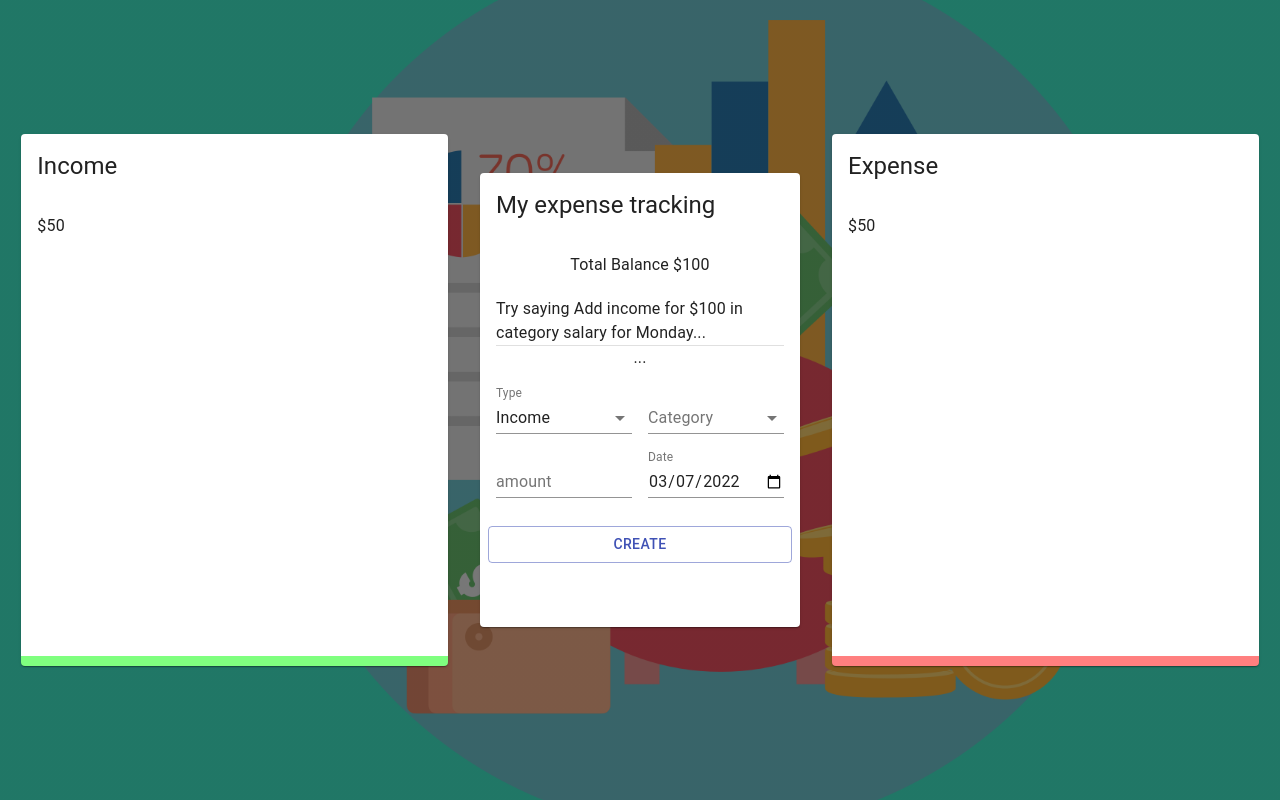
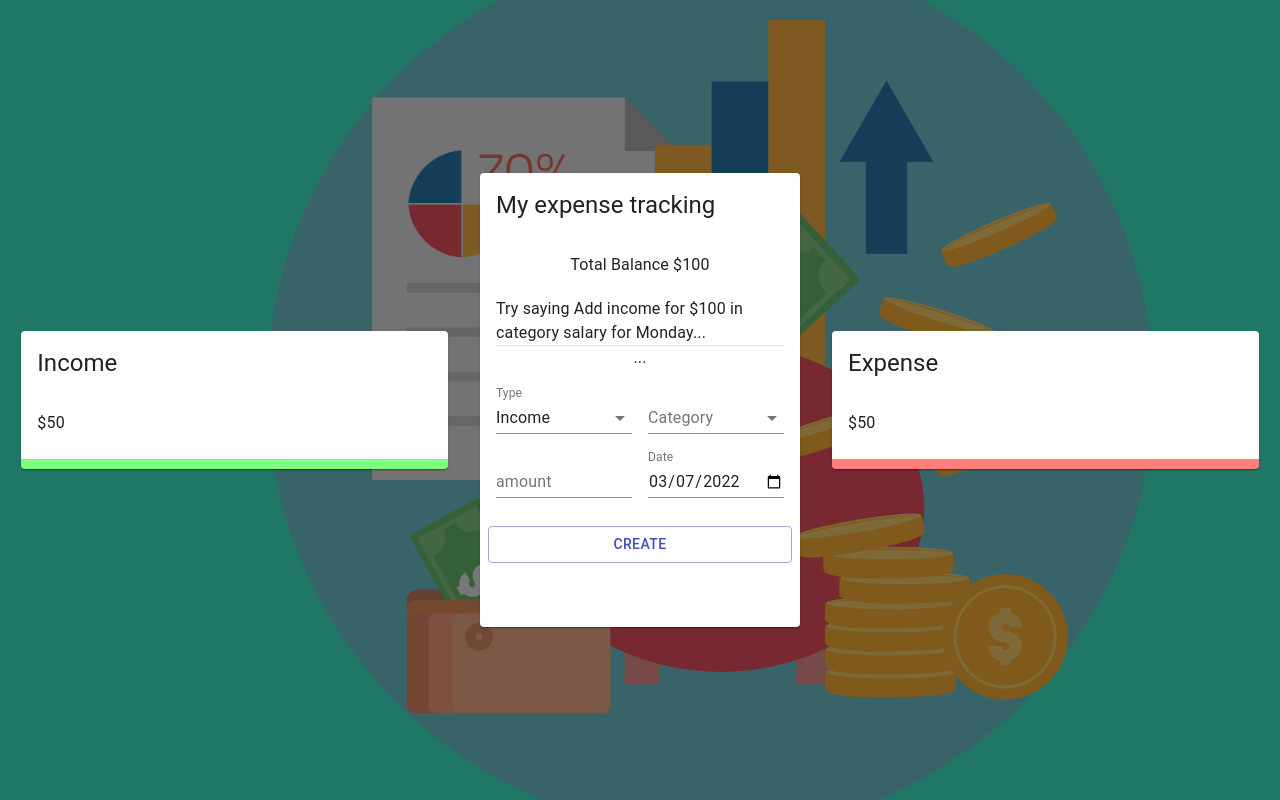
Before and after one commit to fauzsp/my-expense-tracking-app, a React (Create React App) app: page / in a window 1280 px wide. Built offline with nearby package versions, Linux system fonts and the light colour scheme.

Commit message:
chartjs donut issue fixed by fixing undefined values

```diff
--- a/src/components/Details/Details.jsx
+++ b/src/components/Details/Details.jsx
@@ -8,14 +8,12 @@ import useTransactions from "../../useTransactions.js";
 const Details = ({ title }) => {
   const classes = useStyles();
   const { total, chartData, filteredCategories } = useTransactions(title);
-  debugger;
-  console.log(chartData, "character data1");
   return (
     <Card className={title === "Income" ? classes.income : classes.expense}>
       <CardHeader title={title} />
       <CardContent>
         <Typography varient="h5">$50</Typography>
-        <Doughnut data={chartData} />
+        {chartData.labels.length > 0 && <Doughnut data={chartData} />}
       </CardContent>
     </Card>
   );
--- a/src/useTransactions.js
+++ b/src/useTransactions.js
@@ -10,7 +10,6 @@ import {
 const useTransactions = (title) => {
   resetCategories();
   const { transactions } = useContext(ExpenseTrackerContext);
-  debugger;
   const rightTransactions = transactions.filter((t) => t.type === title);
   const total = rightTransactions.reduce(
     (acc, currVal) => (acc += currVal.amount),
```
